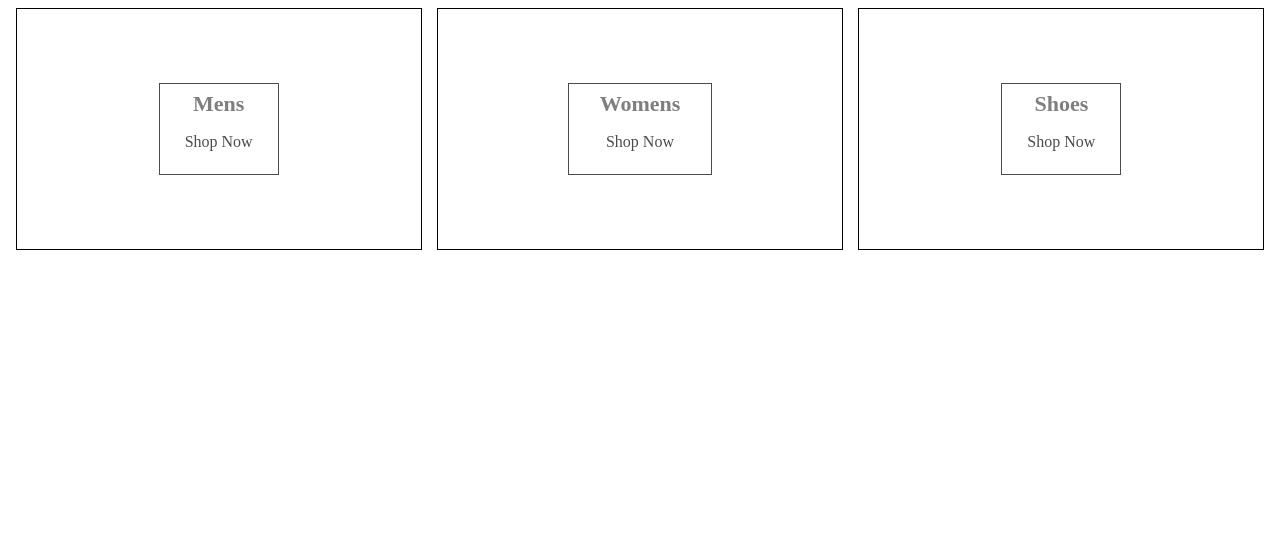
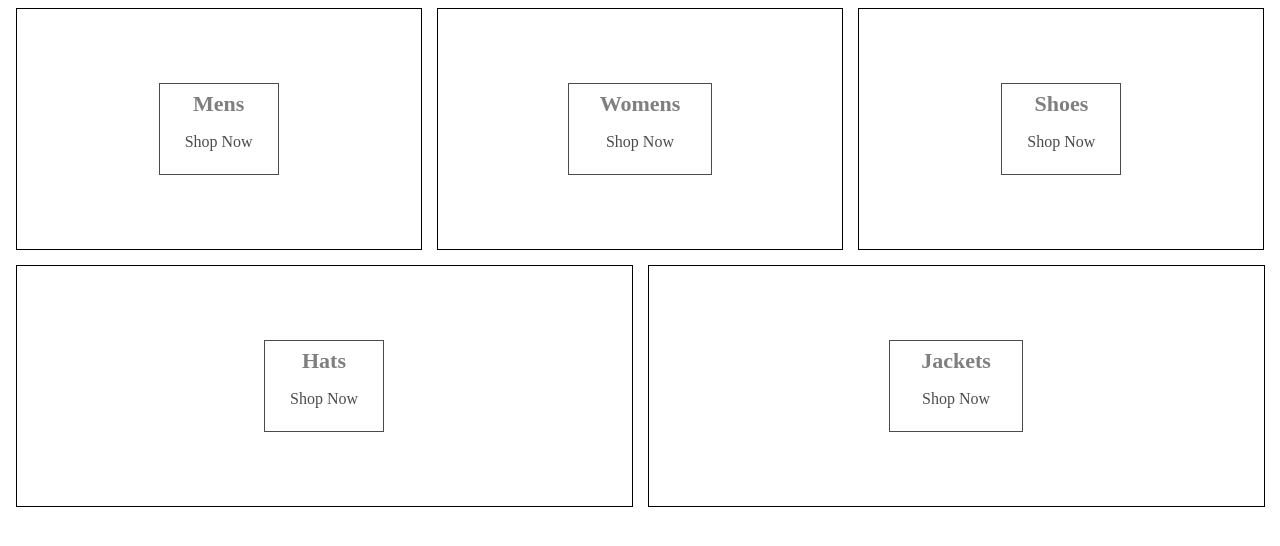
Before and after one commit to robertyen2023/react-ec-website, a React (Create React App) app: page / in a window 1280 px wide. Shown: the top 546 px of the page. Built offline with nearby package versions, Linux system fonts and the light colour scheme.

Commit message:
Add 2 more categories which are Hats and Jackets

```diff
--- a/src/App.js
+++ b/src/App.js
@@ -13,6 +13,14 @@ const App = () => {
     {
       id: 3,
       title: 'Shoes'
+    },
+    {
+      id: 4,
+      title: 'Hats'
+    },
+    {
+      id: 5,
+      title: 'Jackets'
     }
   ];
   const categories = categoriesData.map(({ id = 0, title = '' } = {} ) => (
```
